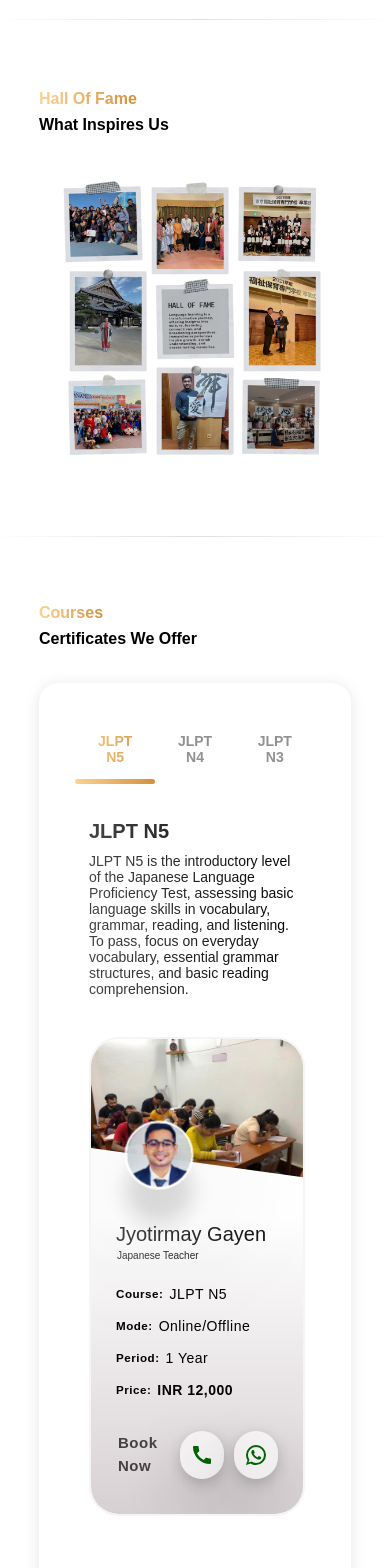
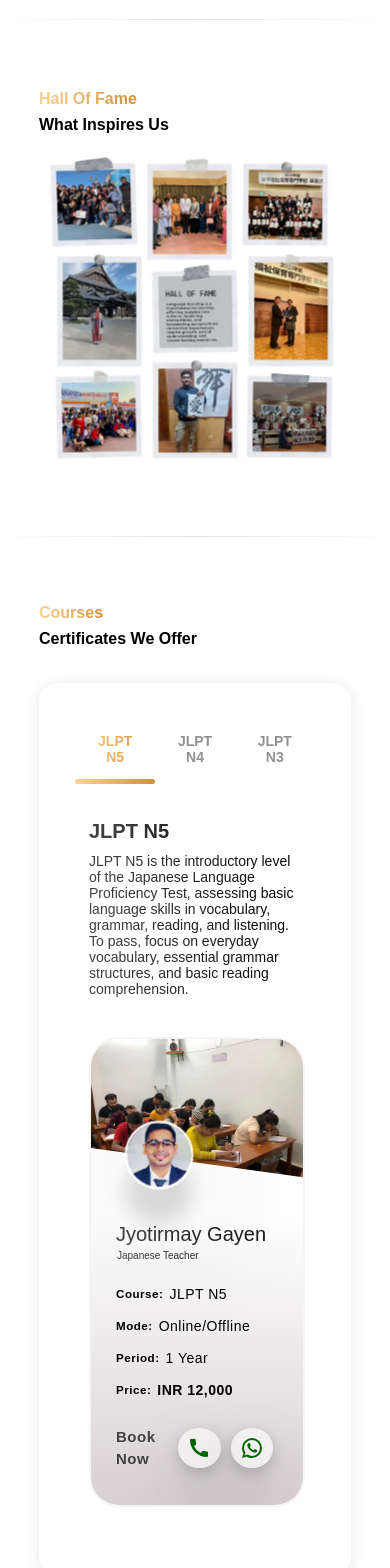
Before and after one commit to sayan0110/yjls-school, a React (Create React App) app: page / in a window 390 px wide. Shown: the part 1060-2628 px from the top of the page. Built offline with nearby package versions, Linux system fonts and the light colour scheme; a web font is replaced by a local one.

Commit message:
button-responsive

```diff
--- a/src/components/Courses/course-card.css
+++ b/src/components/Courses/course-card.css
@@ -87,14 +87,10 @@
 .class-btn {
     display: flex;
     align-items: center;
-    padding-left: 2px;
+    /* padding-left: 2px; */
 }
 
 @media (max-width: 768px) {
-
-    .class-btn {
-        padding: 5px 50px 10px 2px;
-    }
 
     .profile {
         transform: scale(0.9);
@@ -122,20 +118,68 @@
 .class-btn>button {
     color: darkgreen;
     background-color: rgba(255, 255, 255, 0.6);
-    display: grid;
+    display: flex;
     justify-content: center;
     align-items: center;
-    font-size: 14px;
-    border-radius: 30px;
+    border-radius: 50%;
     border: none;
-    width: 4.5rem;
-    height: 3rem;
     box-shadow: 0 26px 58px 0 rgba(0, 0, 0, .22), 0 5px 14px 0 rgba(0, 0, 0, .18);
     transition: all 0.2s ease;
 }
 
-.call-btn {
-    margin-left: 15px;
+@media (min-width: 441px) {
+
+    .class-btn {
+        padding: 5px 50px 10px 2px;
+    }
+
+    .class-btn>button {
+        width: 3.5rem;
+        height: 3.5rem;
+    }
+
+    .call-btn {
+        margin-left: 18px;
+    }
+}
+
+@media (max-width: 440px) and (min-width: 420px) {
+    .class-btn>button {
+        width: 3rem;
+        height: 3rem;
+    }
+
+    .call-btn {
+        margin-left: 8px;
+    }
+
+    .wapp-btn {
+        margin-right: 30px;
+    }
+}
+
+@media (max-width: 420px) and (min-width: 400px) {
+    .class-btn>button {
+        width: 2.7rem;
+        height: 2.7rem;
+    }
+
+    .class-btn>h5 {
+        font-size: 14px;
+        padding-right: 10px;
+    }
+}
+
+@media (max-width: 400px) {
+
+    .class-btn>button {
+        width: 3.3rem;
+        height: 2.5rem;
+    }
+
+    .class-btn {
+        padding: 0px 55px 10px 0px;
+    }
 }
 
 .wapp-btn {
--- a/src/components/Hall-of-fame/hall.css
+++ b/src/components/Hall-of-fame/hall.css
@@ -13,11 +13,14 @@
     margin: auto;
     background-color: transparent;
     width: 100%;
-    height: 100%;
-    object-fit: contain;
-    border-radius: 15px;
     margin-top: 20px;
-    filter: brightness(90%);
+    filter: brightness(95%);
+}
+
+@media (max-width: 768px) {
+    .hall-container>img {
+        transform: scale(1.1);
+    }
 }
 
 .hall {
```
